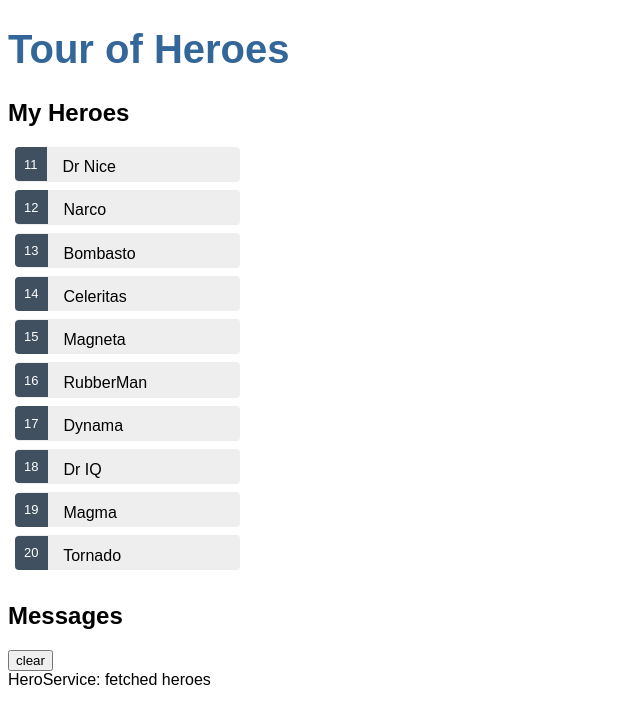
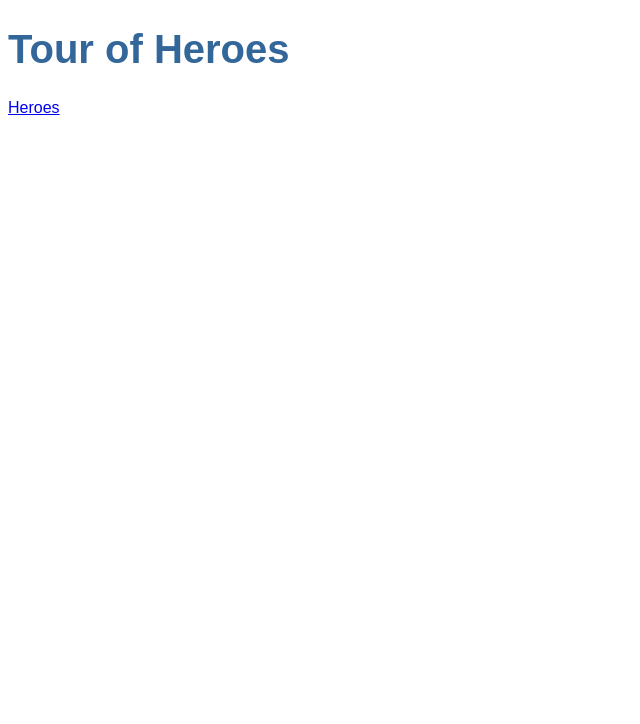
Before and after one commit to takepo/angular-tour-of-heroes, an Angular app: page / in a window 1280 px wide. Shown: the top 724 px of the page, without its empty margins (0-640 px from the left). Built offline with nearby package versions, Linux system fonts and the light colour scheme.

Commit message:
feat: ルーティング設定追加

```diff
--- a/src/app/app.component.html
+++ b/src/app/app.component.html
@@ -1,3 +1,6 @@
 <h1>{{title}}</h1>
-<app-heroes></app-heroes>
+<nav>
+  <a routerLink="/heroes">Heroes</a>
+</nav>
+<router-outlet></router-outlet>
 <app-messages></app-messages>
```
Also changed, not shown: src/app/app-routing.module.ts (+7 -6 lines).
